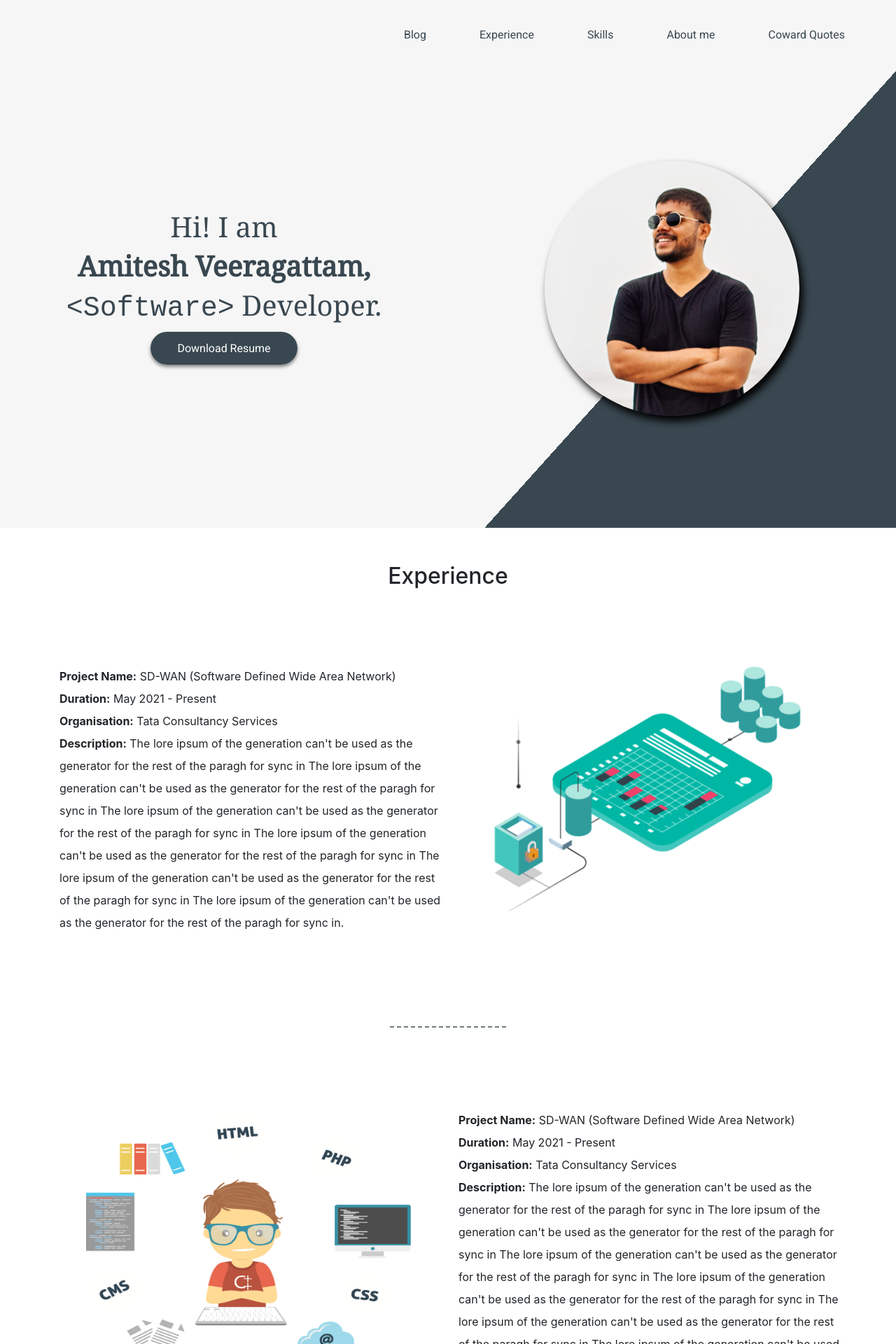
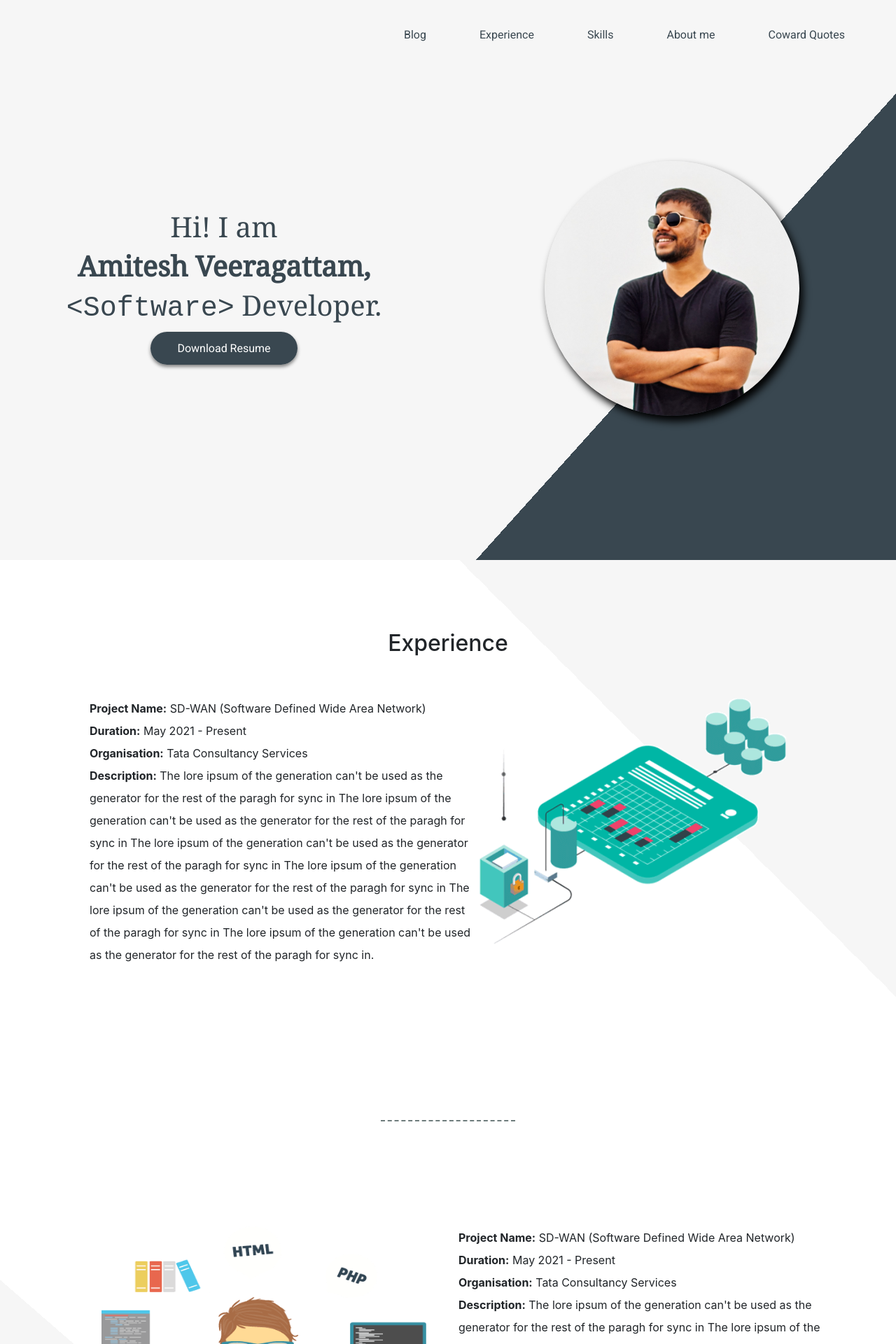
Before and after one commit to AmiteshDN/Portfolio, a Django app: page /myportfolio/ in a window 1280 px wide. Shown: the top 1920 px of the page at 70% size. Run offline with Django 3.2, Linux system fonts and the light colour scheme; some libraries are stand-ins or nearby versions; some web fonts are replaced.

Commit message:
Experience section styling

```diff
--- a/myportfolio/static/myportfolio/css/styles.css
+++ b/myportfolio/static/myportfolio/css/styles.css
@@ -5,6 +5,7 @@
 header {
   background: linear-gradient(132deg, #F6F6F6 70%, #394750 30%);
   top: 0;
+  height: 100vh;
 }
 
 header .navbar {
@@ -64,17 +65,18 @@ header .banner img {
 }
 
 hr {
+  margin-top: 0 !important;
+  margin-bottom: 0 !important;
   width: 15%;
   border-top: 2px dashed #6E7C7C;
 }
 
 #experience {
   text-align: center;
-  padding-top: 50px;
 }
 
 #experience .row {
-  padding: 100px 0;
+  padding: 50px 0;
 }
 
 #experience .row .desc {
@@ -88,15 +90,22 @@ hr {
   height: 356px;
 }
 
-.project1 {
-  background: linear-gradient(47deg, #fff 70%, #F6F6F6 30%);
+#experience .project1,
+#experience .project2,
+#experience .project3 {
+  padding: 100px 10% 0;
+  height: 100vh;
 }
 
-.project2 {
-  background: linear-gradient(45deg, #F6F6F6 30%, #fff 30%);
+#experience .project1 {
+  background: linear-gradient(45deg, #fff 70%, #F6F6F6 30%);
 }
 
-.project3 {
-  background: linear-gradient(132deg, #F6F6F6 30%, #fff 30%);
+#experience .project2 {
+  background: linear-gradient(41deg, #F6F6F6 30%, #fff 30%);
+}
+
+#experience .project3 {
+  background: linear-gradient(137deg, #F6F6F6 30%, #fff 30%);
 }
 /*# sourceMappingURL=styles.css.map */
--- a/myportfolio/static/myportfolio/css/styles.scss
+++ b/myportfolio/static/myportfolio/css/styles.scss
@@ -4,6 +4,7 @@
 header {
     background: linear-gradient(132deg, $primary-color 70%, $secondary-color 30%);
     top: 0;
+    height: 100vh;
 
 
     .navbar {
@@ -66,18 +67,17 @@ header {
 
 // Experience
 hr {
+    margin-top: 0 !important;
+    margin-bottom: 0 !important;
     width: 15%;
     border-top: 2px dashed #6E7C7C;
 }
 
 #experience {
     text-align: center;
-    padding-top: 50px;
 
     .row {
-        padding: 100px 0;
-
-        .col-lg-6 {}
+        padding: 50px 0;
 
         .desc {
             width: 550px;
@@ -89,19 +89,26 @@ hr {
             width: 464px;
             height: 356px;
         }
+
+    }
+
+    .project1,
+    .project2,
+    .project3 {
+        padding: 100px 10% 0;
+        height: 100vh;
+    }
+
+    .project1 {
+        background: linear-gradient(45deg, #fff 70%, $primary-color 30%);
+    }
+
+    .project2 {
+        background: linear-gradient(41deg, $primary-color 30%, #fff 30%);
+    }
+
+    .project3 {
+        background: linear-gradient(137deg, $primary-color 30%, #fff 30%);
     }
 
 }
-
-
-.project1 {
-    background: linear-gradient(47deg, #fff 70%, $primary-color 30%);
-}
-
-.project2 {
-    background: linear-gradient(45deg, $primary-color 30%, #fff 30%);
-}
-
-.project3 {
-    background: linear-gradient(132deg, $primary-color 30%, #fff 30%);
-}
--- a/myportfolio/templates/myportfolio/html/index.html
+++ b/myportfolio/templates/myportfolio/html/index.html
@@ -67,9 +67,10 @@
         </div>
     </header>
     <!-- Experience -->
-    <section id="experience" class="container">
+    <section id="experience" class="">
+        <div class="project1">
             <h2>Experience</h2>
-        <div class=" row">
+            <div class="row">
                 <div class="col-lg-6">
                     <p class="desc">
                         <b>Project Name:</b> SD-WAN (Software Defined Wide Area Network)
@@ -94,7 +95,9 @@
                 </div>
             </div>
         </div>
+        </div>
         <hr>
+        <div class="project2">
             <div class="row">
                 <div class="col-lg-6">
                     <img class="exp-img" src="{% static 'myportfolio/images/frontend.png' %}" alt="sdwan">
@@ -120,7 +123,9 @@
                 </div>
             </div>
         </div>
+        </div>
         <hr>
+        <div class="project3">
             <div class="row">
                 <div class="col-lg-6">
                     <p class="desc">
@@ -143,6 +148,7 @@
                 </div>
                 <div class="col-lg-6">
                     <img src="{% static 'myportfolio/images/frontend.png' %}" alt="sdwan">
+                </div>
             </div>
         </div>
     </section>
```
Also changed, not shown: 1 other file. Lines whose indentation alone changed are shown as unchanged.
